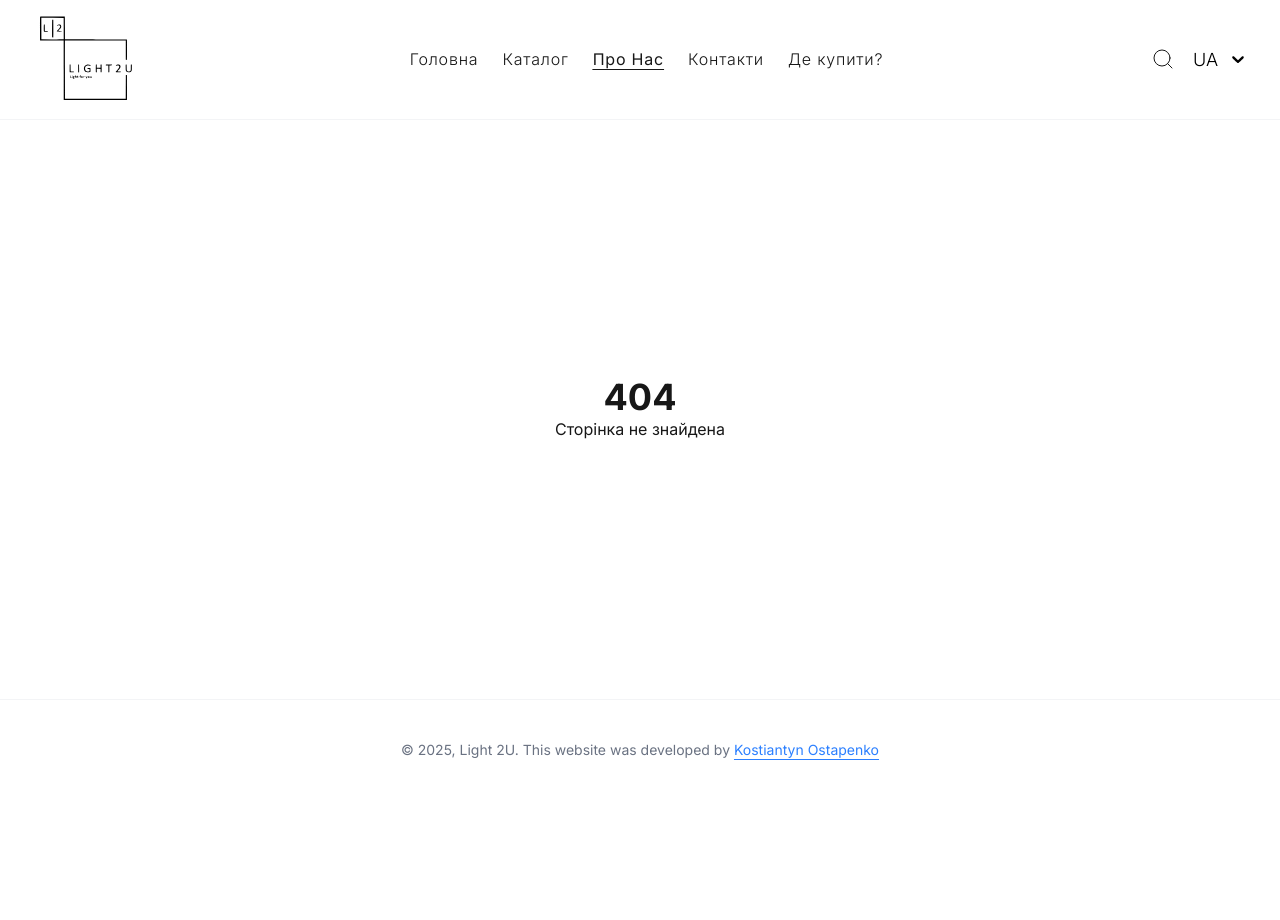
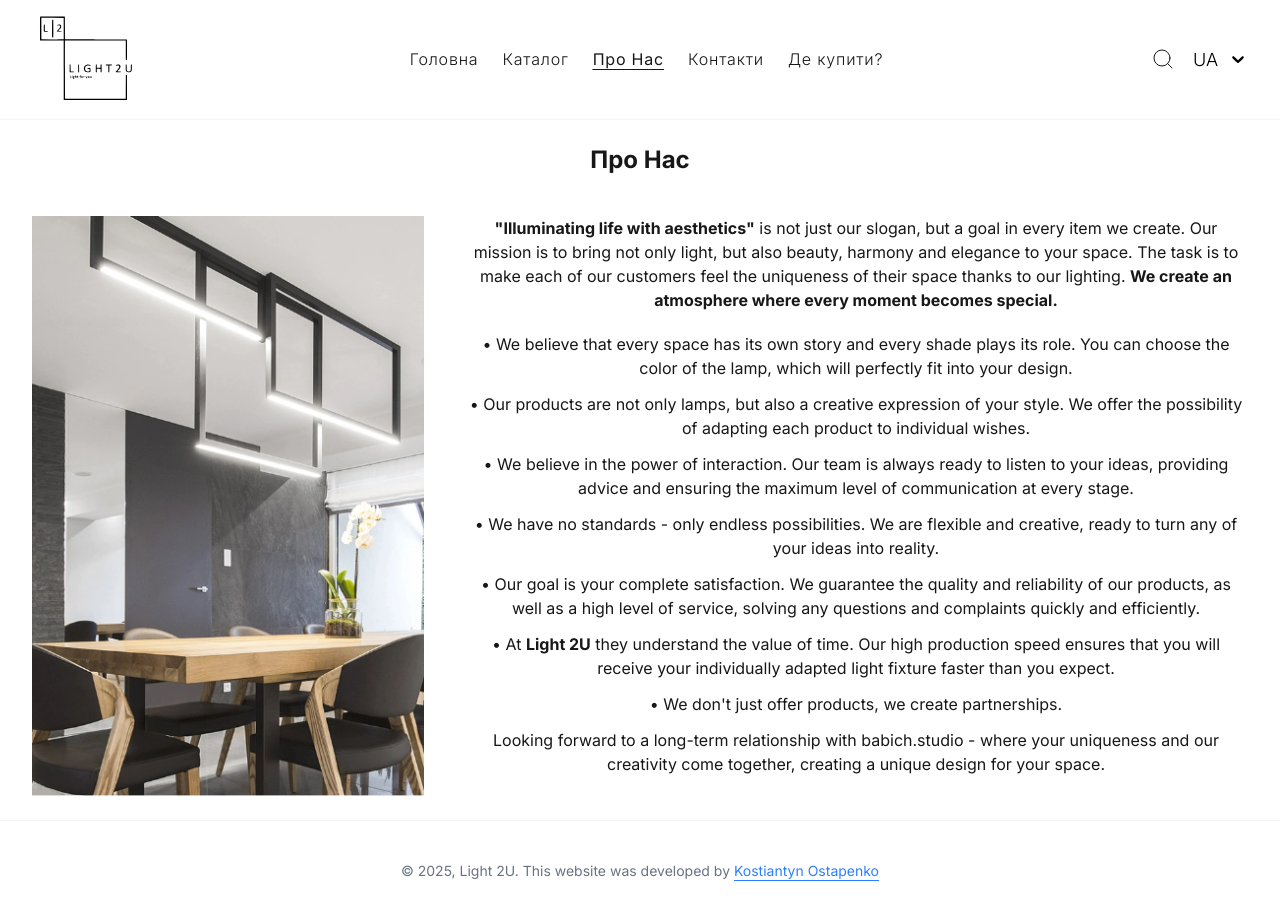
Before and after one commit to ostapenko-kostia/light2u-frontend, a Next.js app: page /about in a window 1280 px wide. Before the commit this address had no page. Before the commit the page ends 800 px from the top, so only its background shows below. Built offline with nearby package versions, Linux system fonts and the light colour scheme.

Commit message:
about us and contacts pages

```diff
--- /dev/null
+++ b/src/app/about/page.tsx
@@ -0,0 +1,81 @@
+import { Container } from '@/components/layout/container'
+import Image from 'next/image'
+import * as motion from 'framer-motion/client'
+
+export default function AboutPage() {
+	return (
+		<section className='py-6'>
+			<motion.h2
+				initial={{ opacity: 0 }}
+				animate={{ opacity: 1 }}
+				transition={{ duration: 0.7, ease: 'anticipate' }}
+				className='text-center text-2xl font-bold mb-10'
+			>
+				Про Нас
+			</motion.h2>
+			<Container className='grid grid-cols-[1fr_2fr] max-lg:grid-cols-2 max-md:grid-cols-1 gap-10'>
+				<motion.div
+					initial={{ translateY: '15px', opacity: 0 }}
+					animate={{ translateY: '0px', opacity: 1 }}
+					transition={{ duration: 0.7, ease: 'anticipate' }}
+					className='relative w-full h-full'
+				>
+					<Image
+						src='/test5.webp'
+						alt='About'
+						width={1000}
+						height={1000}
+						priority
+						className='object-cover w-full h-full aspect-square max-md:hidden'
+					/>
+				</motion.div>
+				<motion.div
+					initial={{ translateY: '15px', opacity: 0 }}
+					animate={{ translateY: '0px', opacity: 1 }}
+					transition={{ duration: 0.7, ease: 'anticipate' }}
+					className='text-center w-full'
+				>
+					<b>"Illuminating life with aesthetics"</b> is not just our slogan, but a goal in every
+					item we create. Our mission is to bring not only light, but also beauty, harmony and
+					elegance to your space. The task is to make each of our customers feel the uniqueness of
+					their space thanks to our lighting.{' '}
+					<b>We create an atmosphere where every moment becomes special. </b>
+					<ul className='py-5 flex flex-col gap-3'>
+						<li>
+							• We believe that every space has its own story and every shade plays its role. You
+							can choose the color of the lamp, which will perfectly fit into your design.
+						</li>
+						<li>
+							• Our products are not only lamps, but also a creative expression of your style. We
+							offer the possibility of adapting each product to individual wishes.
+						</li>
+						<li>
+							• We believe in the power of interaction. Our team is always ready to listen to your
+							ideas, providing advice and ensuring the maximum level of communication at every
+							stage.
+						</li>
+						<li>
+							• We have no standards - only endless possibilities. We are flexible and creative,
+							ready to turn any of your ideas into reality.
+						</li>
+						<li>
+							• Our goal is your complete satisfaction. We guarantee the quality and reliability of
+							our products, as well as a high level of service, solving any questions and complaints
+							quickly and efficiently.{' '}
+						</li>
+						<li>
+							• At <b>Light 2U</b> they understand the value of time. Our high production speed
+							ensures that you will receive your individually adapted light fixture faster than you
+							expect.{' '}
+						</li>
+						<li>• We don't just offer products, we create partnerships.</li>
+						<li>
+							Looking forward to a long-term relationship with babich.studio - where your uniqueness
+							and our creativity come together, creating a unique design for your space.
+						</li>
+					</ul>
+				</motion.div>
+			</Container>
+		</section>
+	)
+}
--- /dev/null
+++ b/src/app/contacts/page.tsx
@@ -0,0 +1,81 @@
+import { Container } from '@/components/layout/container'
+import Image from 'next/image'
+import * as motion from 'framer-motion/client'
+
+export default function ContactsPage() {
+	return (
+		<section className='py-6'>
+			<motion.h2
+				initial={{ opacity: 0 }}
+				animate={{ opacity: 1 }}
+				transition={{ duration: 0.7, ease: 'anticipate' }}
+				className='text-center text-2xl font-bold mb-10'
+			>
+				Контакти
+			</motion.h2>
+			<Container className='grid grid-cols-[2fr_1fr] max-lg:grid-cols-2 max-md:grid-cols-1 gap-10'>
+				<motion.div
+					initial={{ translateY: '15px', opacity: 0 }}
+					animate={{ translateY: '0px', opacity: 1 }}
+					transition={{ duration: 0.7, ease: 'anticipate' }}
+					className='text-center w-full'
+				>
+					<b>"Illuminating life with aesthetics"</b> is not just our slogan, but a goal in every
+					item we create. Our mission is to bring not only light, but also beauty, harmony and
+					elegance to your space. The task is to make each of our customers feel the uniqueness of
+					their space thanks to our lighting.{' '}
+					<b>We create an atmosphere where every moment becomes special. </b>
+					<ul className='py-5 flex flex-col gap-3'>
+						<li>
+							• We believe that every space has its own story and every shade plays its role. You
+							can choose the color of the lamp, which will perfectly fit into your design.
+						</li>
+						<li>
+							• Our products are not only lamps, but also a creative expression of your style. We
+							offer the possibility of adapting each product to individual wishes.
+						</li>
+						<li>
+							• We believe in the power of interaction. Our team is always ready to listen to your
+							ideas, providing advice and ensuring the maximum level of communication at every
+							stage.
+						</li>
+						<li>
+							• We have no standards - only endless possibilities. We are flexible and creative,
+							ready to turn any of your ideas into reality.
+						</li>
+						<li>
+							• Our goal is your complete satisfaction. We guarantee the quality and reliability of
+							our products, as well as a high level of service, solving any questions and complaints
+							quickly and efficiently.{' '}
+						</li>
+						<li>
+							• At <b>Light 2U</b> they understand the value of time. Our high production speed
+							ensures that you will receive your individually adapted light fixture faster than you
+							expect.{' '}
+						</li>
+						<li>• We don't just offer products, we create partnerships.</li>
+						<li>
+							Looking forward to a long-term relationship with babich.studio - where your uniqueness
+							and our creativity come together, creating a unique design for your space.
+						</li>
+					</ul>
+				</motion.div>
+				<motion.div
+					initial={{ translateY: '15px', opacity: 0 }}
+					animate={{ translateY: '0px', opacity: 1 }}
+					transition={{ duration: 0.7, ease: 'anticipate' }}
+					className='relative w-full h-full'
+				>
+					<Image
+						src='/test2.webp'
+						alt='Contacts'
+						width={1000}
+						height={1000}
+						priority
+						className='object-cover w-full h-full aspect-square max-md:hidden'
+					/>
+				</motion.div>
+			</Container>
+		</section>
+	)
+}
--- a/src/app/not-found.tsx
+++ b/src/app/not-found.tsx
@@ -1,8 +1,15 @@
+import * as motion from 'framer-motion/client'
+
 export default function NotFoundPage() {
 	return (
-		<div className='relative top-1/2 left-1/2 -translate-x-1/2 -translate-y-1/2'>
+		<motion.div
+			initial={{ translateY: '15px', opacity: 0 }}
+			animate={{ translateY: '0px', opacity: 1 }}
+			transition={{ duration: 0.7, ease: 'anticipate' }}
+			className='relative top-1/2 left-1/2 -translate-x-1/2 -translate-y-1/2'
+		>
 			<h1 className='text-center text-4xl font-bold'>404</h1>
 			<p className='text-center'>Сторінка не знайдена</p>
-		</div>
+		</motion.div>
 	)
 }
--- a/src/components/home/categories.tsx
+++ b/src/components/home/categories.tsx
@@ -7,8 +7,9 @@ export function HomeCategories() {
 	return (
 		<motion.div
 			className='py-12'
-			initial={{ opacity: 0 }}
-			animate={{ opacity: 1, transition: { duration: 1 } }}
+			initial={{ translateY: '15px', opacity: 0 }}
+			animate={{ translateY: '0px', opacity: 1 }}
+			transition={{ duration: 0.7, ease: 'anticipate' }}
 		>
 			<Container>
 				<h2 className='text-xl uppercase tracking-wide'>Категорії</h2>
--- a/src/components/home/gallery.tsx
+++ b/src/components/home/gallery.tsx
@@ -15,8 +15,9 @@ export function HomeGallery() {
 	return (
 		<motion.div
 			className='py-12'
-			initial={{ opacity: 0 }}
-			animate={{ opacity: 1, transition: { duration: 1 } }}
+			initial={{ translateY: '15px', opacity: 0 }}
+			animate={{ translateY: '0px', opacity: 1 }}
+			transition={{ duration: 0.7, ease: 'anticipate' }}
 		>
 			<Container>
 				<h2 className='text-xl uppercase tracking-wide'>Галерея</h2>
--- a/src/components/home/hero.tsx
+++ b/src/components/home/hero.tsx
@@ -11,8 +11,9 @@ import { Container } from '../layout/container'
 export function Hero() {
 	return (
 		<motion.div
-			initial={{ opacity: 0 }}
-			animate={{ opacity: 1, transition: { duration: 1 } }}
+			initial={{ translateY: '15px', opacity: 0 }}
+			animate={{ translateY: '0px', opacity: 1 }}
+			transition={{ duration: 0.7, ease: 'anticipate' }}
 			className='h-[60vh]'
 		>
 			<Swiper
--- a/src/components/layout/header/header-lang-switcher.tsx
+++ b/src/components/layout/header/header-lang-switcher.tsx
@@ -2,11 +2,12 @@
 
 import Select from 'react-select'
 import { customStyles } from './header-select.styles'
-import dynamic from 'next/dynamic'
 
-function HeaderLangSwitcherComponent({ className }: { className?: string }) {
+export function HeaderLangSwitcher({ className }: { className?: string }) {
 	return (
+		<div suppressHydrationWarning>
 			<Select
+				instanceId='lang-switcher'
 				className={className}
 				defaultValue={{ value: 'ua', label: 'UA' }}
 				styles={customStyles}
@@ -16,9 +17,6 @@ function HeaderLangSwitcherComponent({ className }: { className?: string }) {
 					{ value: 'ru', label: 'RU' }
 				]}
 			/>
+		</div>
 	)
 }
-
-export const HeaderLangSwitcher = dynamic(() => Promise.resolve(HeaderLangSwitcherComponent), {
-	ssr: false
-})
```
Lines whose indentation alone changed are shown as unchanged.
